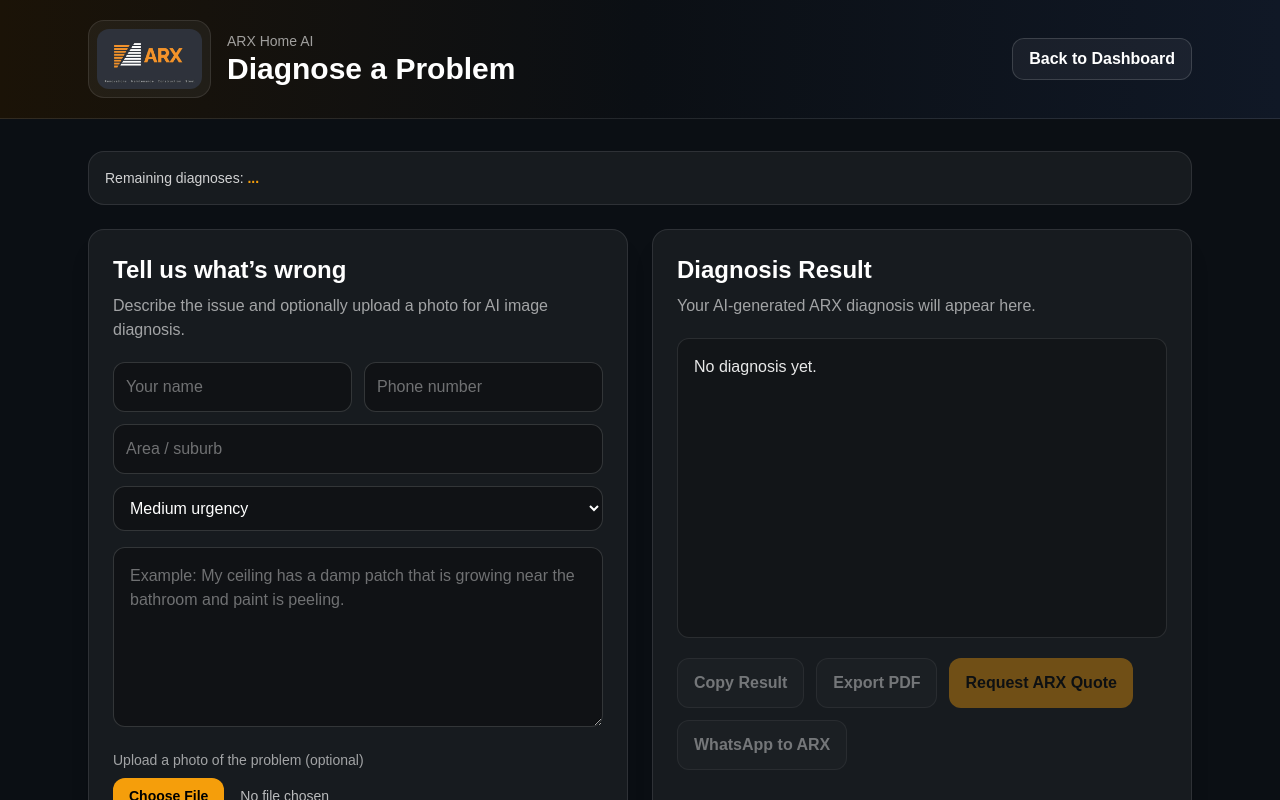
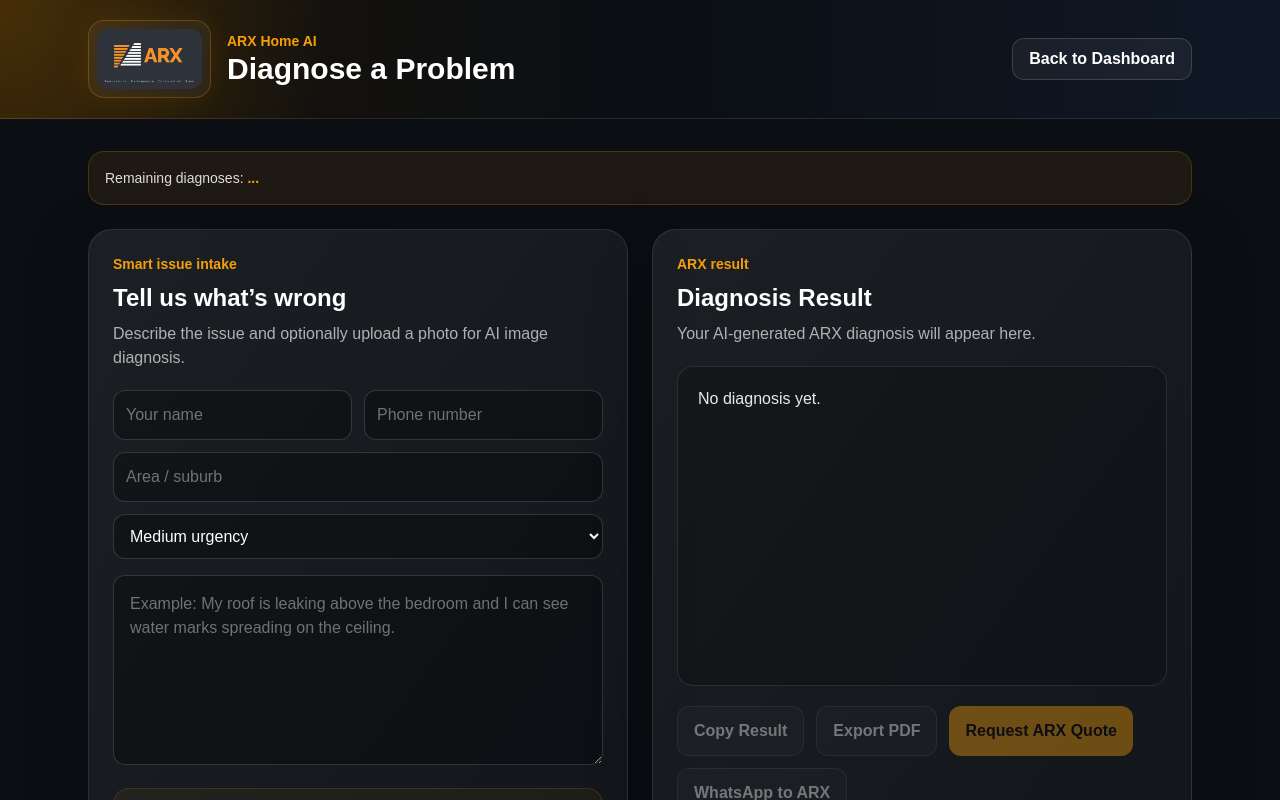
Before and after one commit to rudimoller24-beep/arx-home-ai, a Next.js app: page /diagnose in a window 1280 px wide. Shown: the top 800 px of the page. Built offline with nearby package versions, Linux system fonts and the light colour scheme; no server answers; sample sign-in values are in the browser's storage.

Commit message:
Add more ARX color and premium styling

```diff
--- a/app/diagnose/page.tsx
+++ b/app/diagnose/page.tsx
@@ -42,6 +42,8 @@
 
         if (res.ok) {
           setRemaining(data.remaining)
+        } else {
+          setError(data.error || 'Could not load usage')
         }
       } catch {
         setRemaining('...')
@@ -55,11 +57,11 @@
     const reader = new FileReader()
 
     reader.onloadend = () => {
-      const result = reader.result as string
-      const base64 = result.split(',')[1] || ''
+      const dataUrl = reader.result as string
+      const base64 = dataUrl.split(',')[1] || ''
       setImageBase64(base64)
       setImageMimeType(file.type)
-      setImagePreview(result)
+      setImagePreview(dataUrl)
     }
 
     reader.readAsDataURL(file)
@@ -76,27 +78,6 @@
 
       if (!token) {
         router.push('/login')
-        return
-      }
-
-      const checkRes = await fetch('/api/diagnose/check', {
-        headers: {
-          Authorization: `Bearer ${token}`,
-        },
-      })
-
-      const checkData = await checkRes.json()
-
-      if (!checkRes.ok) {
-        setError(checkData.error || 'Could not check usage')
-        setLoading(false)
-        return
-      }
-
-      if (!checkData.allowed) {
-        setError('You have reached your 3 free diagnoses. Please upgrade to continue.')
-        setRemaining(0)
-        setLoading(false)
         return
       }
 
@@ -228,10 +209,10 @@
 
   return (
     <div className="min-h-screen bg-[#0b0f14] text-white">
-      <div className="border-b border-white/10 bg-gradient-to-r from-[#1b1307] via-[#0b0f14] to-[#101826]">
+      <div className="border-b border-white/10 bg-[radial-gradient(circle_at_top_left,rgba(245,158,11,0.20),transparent_26%),linear-gradient(to_right,#1b1307,#0b0f14,#101826)]">
         <div className="mx-auto max-w-6xl px-6 py-5 flex items-center justify-between">
           <div className="flex items-center gap-4">
-            <div className="bg-white/5 border border-white/10 rounded-2xl p-2">
+            <div className="rounded-2xl border border-[#F59E0B]/25 bg-white/5 p-2 shadow-[0_0_30px_rgba(245,158,11,0.10)]">
               <Image
                 src="/arx-logo.jpg"
                 alt="ARX"
@@ -241,7 +222,7 @@
               />
             </div>
             <div>
-              <div className="text-white/60 text-sm">ARX Home AI</div>
+              <div className="text-[#F59E0B] text-sm font-semibold">ARX Home AI</div>
               <div className="text-3xl font-bold">Diagnose a Problem</div>
             </div>
           </div>
@@ -256,9 +237,9 @@
       </div>
 
       <div className="mx-auto max-w-6xl px-6 py-8">
-        <div className="mb-6 rounded-2xl border border-white/10 bg-white/5 p-4 text-sm text-white/80">
+        <div className="mb-6 rounded-2xl border border-[#F59E0B]/20 bg-[#F59E0B]/8 p-4 text-sm text-white/85">
           Remaining diagnoses:{' '}
-          <span className="font-bold text-[#F59E0B]">{remaining}</span>
+          <span className="font-extrabold text-[#F59E0B]">{remaining}</span>
         </div>
 
         {error && (
@@ -274,11 +255,16 @@
         )}
 
         <div className="grid gap-6 lg:grid-cols-2">
-          <div className="rounded-2xl border border-white/10 bg-white/5 p-6 shadow-xl">
-            <h2 className="mb-2 text-2xl font-bold">Tell us what’s wrong</h2>
-            <p className="mb-5 text-white/60">
-              Describe the issue and optionally upload a photo for AI image diagnosis.
-            </p>
+          <div className="rounded-3xl border border-white/10 bg-gradient-to-br from-white/7 to-white/[0.03] p-6 shadow-[0_20px_60px_rgba(0,0,0,0.35)]">
+            <div className="mb-5">
+              <div className="text-[#F59E0B] text-sm font-semibold mb-2">
+                Smart issue intake
+              </div>
+              <h2 className="text-2xl font-bold">Tell us what’s wrong</h2>
+              <p className="mt-2 text-white/65">
+                Describe the issue and optionally upload a photo for AI image diagnosis.
+              </p>
+            </div>
 
             <div className="grid gap-3 sm:grid-cols-2">
               <input
@@ -318,15 +304,15 @@
             </div>
 
             <textarea
-              placeholder="Example: My ceiling has a damp patch that is growing near the bathroom and paint is peeling."
-              className="mt-4 min-h-[180px] w-full rounded-xl border border-white/15 bg-black/30 p-4 text-white placeholder:text-white/40 focus:outline-none focus:ring-2 focus:ring-[#F59E0B]/60"
+              placeholder="Example: My roof is leaking above the bedroom and I can see water marks spreading on the ceiling."
+              className="mt-4 min-h-[190px] w-full rounded-xl border border-white/15 bg-black/30 p-4 text-white placeholder:text-white/40 focus:outline-none focus:ring-2 focus:ring-[#F59E0B]/60"
               value={prompt}
               onChange={(e) => setPrompt(e.target.value)}
             />
 
-            <div className="mt-4">
-              <label className="mb-2 block text-sm text-white/60">
-                Upload a photo of the problem (optional)
+            <div className="mt-4 rounded-2xl border border-[#F59E0B]/15 bg-[#F59E0B]/5 p-4">
+              <label className="mb-2 block text-sm font-semibold text-[#F59E0B]">
+                Upload a photo (optional)
               </label>
               <input
                 type="file"
@@ -355,7 +341,7 @@
               <button
                 onClick={runDiagnosis}
                 disabled={loading}
-                className="rounded-xl bg-[#F59E0B] px-5 py-3 font-extrabold text-black hover:opacity-90 disabled:opacity-50"
+                className="rounded-xl bg-[#F59E0B] px-5 py-3 font-extrabold text-black hover:opacity-90 shadow-[0_10px_30px_rgba(245,158,11,0.25)] disabled:opacity-50"
               >
                 {loading ? 'Diagnosing…' : 'Run Diagnosis'}
               </button>
@@ -381,13 +367,18 @@
             </div>
           </div>
 
-          <div className="rounded-2xl border border-white/10 bg-white/5 p-6 shadow-xl">
-            <h2 className="mb-2 text-2xl font-bold">Diagnosis Result</h2>
-            <p className="mb-5 text-white/60">
-              Your AI-generated ARX diagnosis will appear here.
-            </p>
+          <div className="rounded-3xl border border-white/10 bg-gradient-to-br from-white/7 to-white/[0.03] p-6 shadow-[0_20px_60px_rgba(0,0,0,0.35)]">
+            <div className="mb-5">
+              <div className="text-[#F59E0B] text-sm font-semibold mb-2">
+                ARX result
+              </div>
+              <h2 className="text-2xl font-bold">Diagnosis Result</h2>
+              <p className="mt-2 text-white/65">
+                Your AI-generated ARX diagnosis will appear here.
+              </p>
+            </div>
 
-            <div className="min-h-[300px] rounded-xl border border-white/10 bg-black/20 p-4 whitespace-pre-wrap text-white/90">
+            <div className="min-h-[320px] rounded-2xl border border-white/10 bg-black/20 p-5 whitespace-pre-wrap text-white/90">
               {result || 'No diagnosis yet.'}
             </div>
 
```
Also changed, not shown: app/dashboard/page.tsx (+50 -43 lines).
